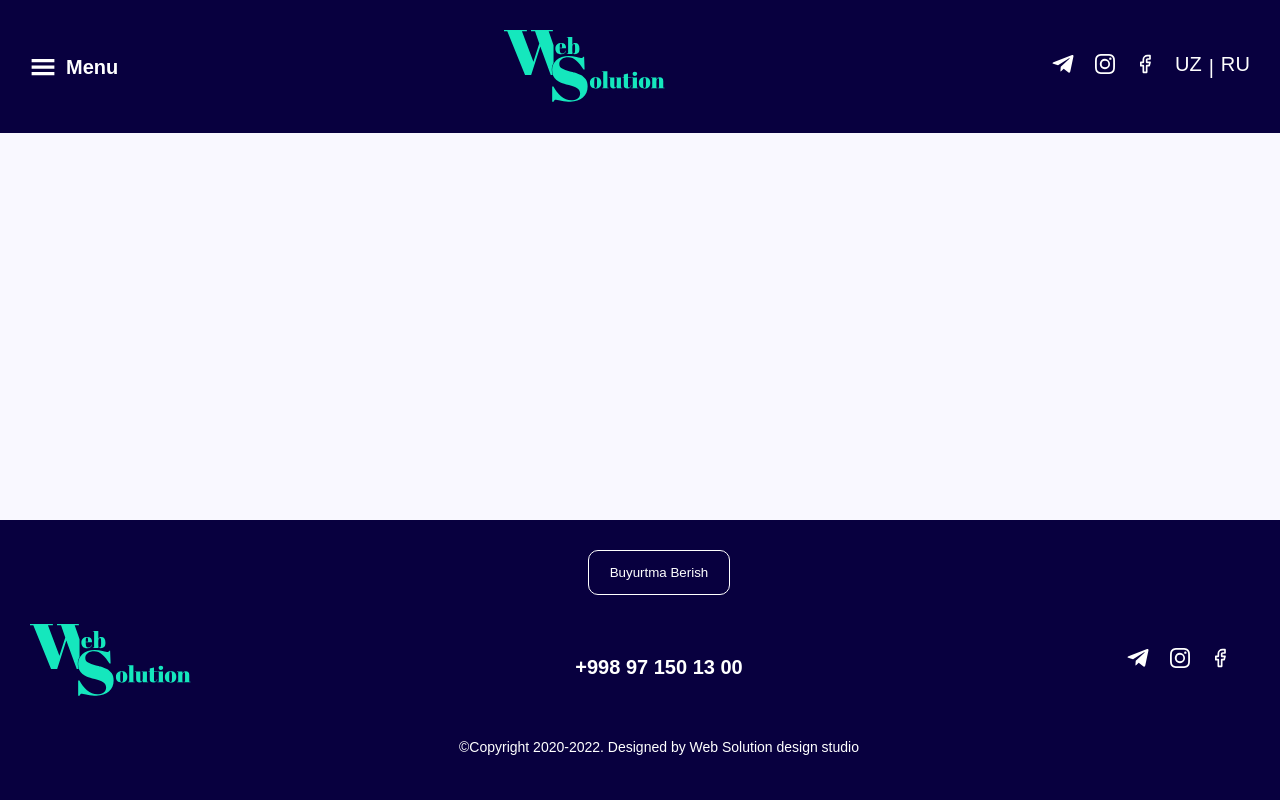
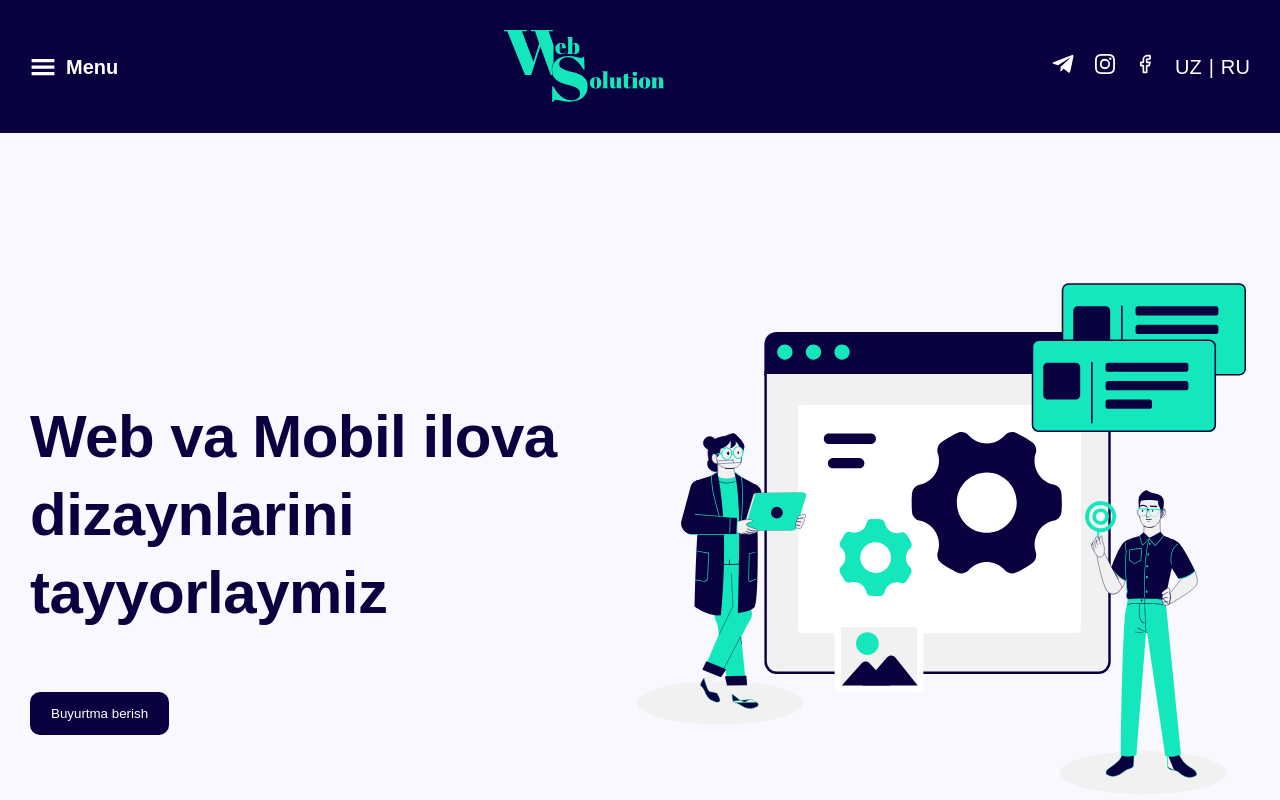
Before and after one commit to kozimov786/websolution, a React (Create React App) app: page / in a window 1280 px wide. Shown: the top 800 px of the page. Built offline with nearby package versions, Linux system fonts and the light colour scheme.

Commit message:
add hero

```diff
--- a/src/App.js
+++ b/src/App.js
@@ -18,8 +18,8 @@ function App() {
       {show && <Navbar />}
       <main>
         <Routes>
-          <Route path='/' element={Home} />
-          <Route path='/about' element={AboutPage} />
+          <Route path='/' element={<Home />} />
+          <Route path='/about' element={<AboutPage />} />
         </Routes>
       </main>
       <Footer />
--- a/src/components/Header.js
+++ b/src/components/Header.js
@@ -89,7 +89,6 @@ const Lang = styled.div`
   letter-spacing: 0.15px;
   span{
     cursor: pointer;
-    padding-bottom: 5px;
   }
   .active{
       box-shadow: 0 2px 0 0 #15E7BD;
--- /dev/null
+++ b/src/components/Hero/Hero.js
@@ -0,0 +1,44 @@
+import React from 'react';
+import styled from 'styled-components';
+
+import HeroImg from '../../images/Illustartion07.svg'
+
+export default function Hero() {
+  return (
+    <HeroWrapper>
+      <div className="container flex">
+        <Info>
+          <h1>Web va Mobil ilova dizaynlarini tayyorlaymiz</h1>
+          <button className='btn'>Buyurtma berish</button>
+        </Info>
+        <HeroImgWrapper>
+          <img src={HeroImg} alt="" width={609} height={552} />
+        </HeroImgWrapper>
+      </div>
+    </HeroWrapper>
+  );
+}
+const HeroWrapper = styled.div`
+padding-top: 50px;
+  .flex{
+    display: flex;
+    align-items: center;
+    justify-content: space-between;
+  }
+`
+
+const Info = styled.div`
+  h1{
+    font-weight: bold;
+    width: 575px;
+    font-size: 60px;
+    line-height: 130%;
+    letter-spacing: -0.5px;
+    color: #08003F;
+    margin-bottom: 60px;
+    margin-right: 20px;
+  }
+`
+const HeroImgWrapper = styled.div`
+
+`
--- a/src/index.css
+++ b/src/index.css
@@ -18,45 +18,16 @@ body {
   background-color: #f9f8ff;
   color: #272727;
 }
-h1 {
-  font-weight: bold;
-  font-size: 90px;
-  line-height: 90px;
-  letter-spacing: -1.5px;
-  margin-bottom: 0;
-}
-h2 {
-  font-weight: 600;
-  font-size: 60px;
-  line-height: 60px;
-  letter-spacing: -0.5px;
-  margin-bottom: 0;
-}
-h3 {
-  font-weight: 500;
-  font-size: 48px;
-  line-height: 48px;
-  margin-bottom: 0;
-}
-h4 {
-  font-weight: 200;
-  font-size: 34px;
-  line-height: 34px;
-  margin: 0;
-  letter-spacing: 0.25px;
-}
-h5 {
-  font-weight: normal;
-  font-size: 24px;
-  line-height: 24px;
+h1,
+h2,
+h3,
+h4,
+h5,
+h6,
+p {
   margin: 0;
 }
-h6 {
-  letter-spacing: 0.15px;
-  font-weight: 500;
-  font-size: 20px;
-  line-height: 120%;
-}
+
 .container {
   width: 100%;
   max-width: 1260px;
@@ -81,15 +52,17 @@ a {
 }
 main {
   flex: 1;
+  padding-top: 100px;
 }
-button {
+.btn {
   padding: 14px 21px;
   border-radius: 10px;
   background-color: #08003f;
   border: none;
+  color: #fff;
   transition: all 0.3s ease;
 }
-button:hover {
+.btn:hover {
   background-color: #1500a2;
   cursor: pointer;
 }
--- a/src/pages/Home.js
+++ b/src/pages/Home.js
@@ -1,5 +1,8 @@
 import React from 'react';
+import Hero from '../components/Hero/Hero';
 
 export default function Home() {
-  return <div>main</div>;
+  return <div>
+    <Hero />
+  </div>;
 }
```
